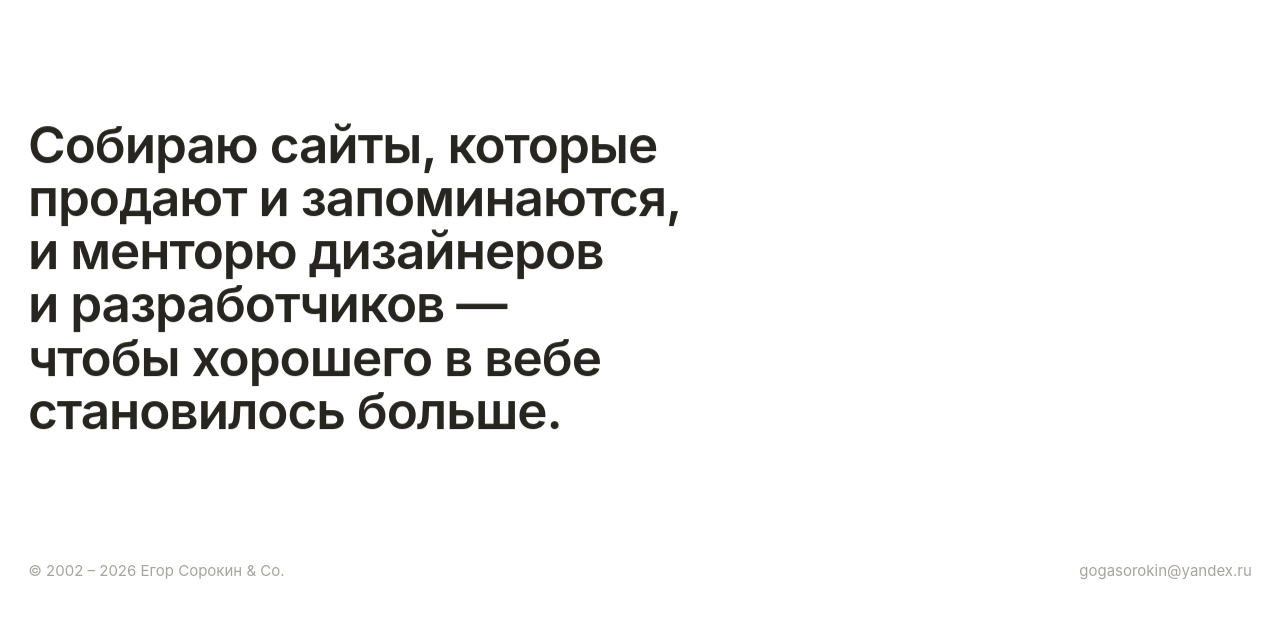
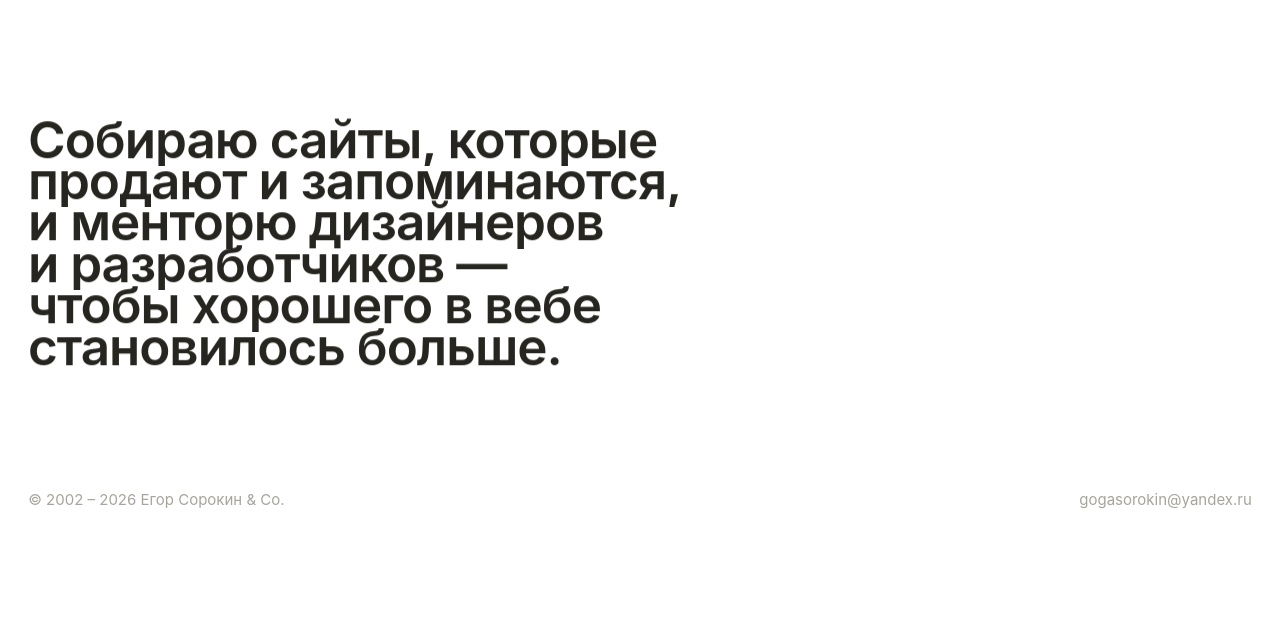
Before and after one commit to gogaspbru/portfolio, a plain HTML site: page index.html in a window 1280 px wide. Shown: the part 2562-3181 px from the top of the page. After the commit the page ends 3123 px from the top, so only its background shows below. Drawn offline with Linux system fonts and the light colour scheme; a web font is replaced by a local one.

Commit message:
Нижний текст: межстрочное −30% (0.78 → 0.55)
Co-Authored-By: Claude Opus 4.8 <noreply@anthropic.com>
Claude-Session: https://claude.ai/code/session_01T7ySN3v32MrjoD2bJa8JPx

```diff
--- a/css/styles.css
+++ b/css/styles.css
@@ -356,7 +356,7 @@ a { color: inherit; text-decoration: none; }
   max-width: 66.666%;               /* two thirds of the screen */
   font-size: clamp(26px, 4vw, 58px);
   font-weight: 600;
-  line-height: 0.78;
+  line-height: 0.55;
   letter-spacing: -0.02em;
   color: var(--fg);
   text-wrap: balance;
```
